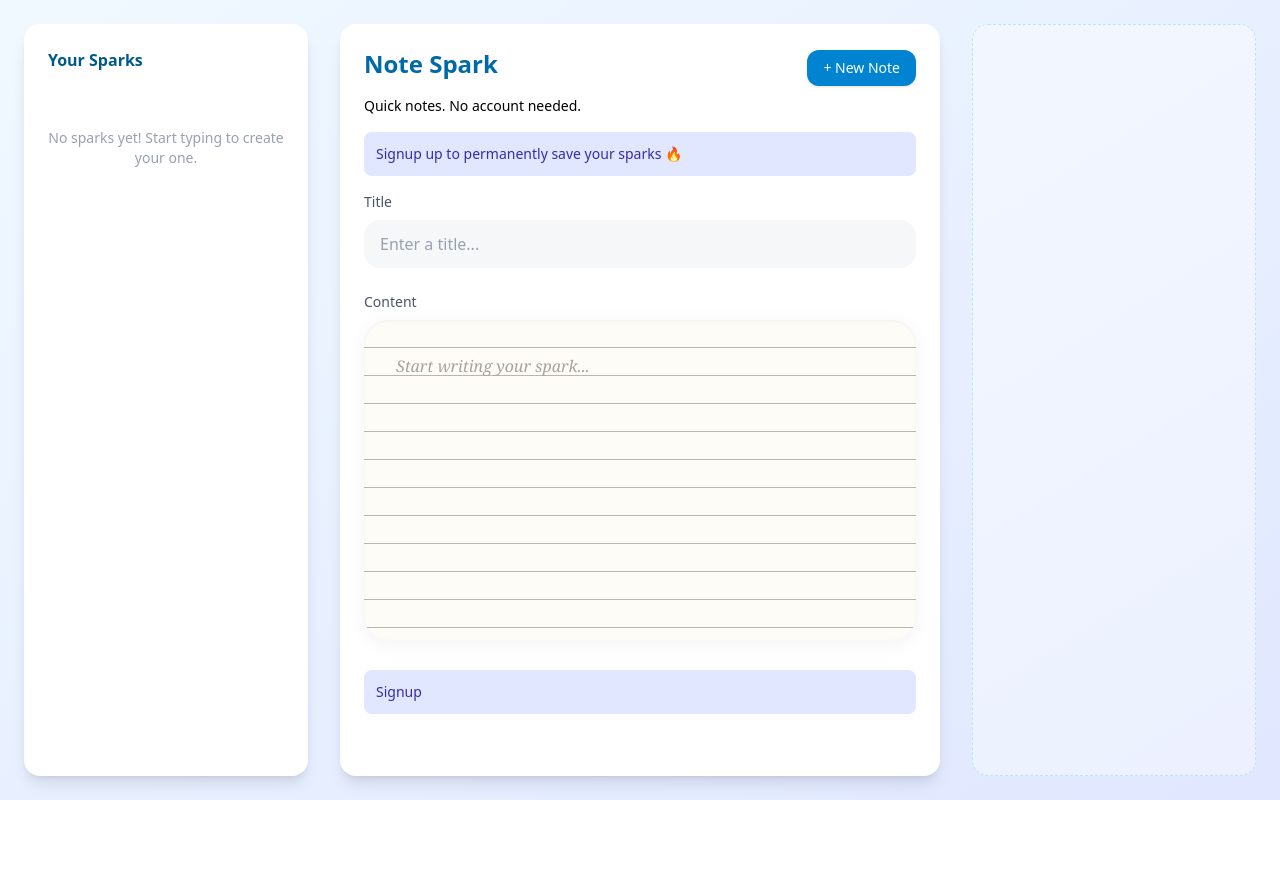
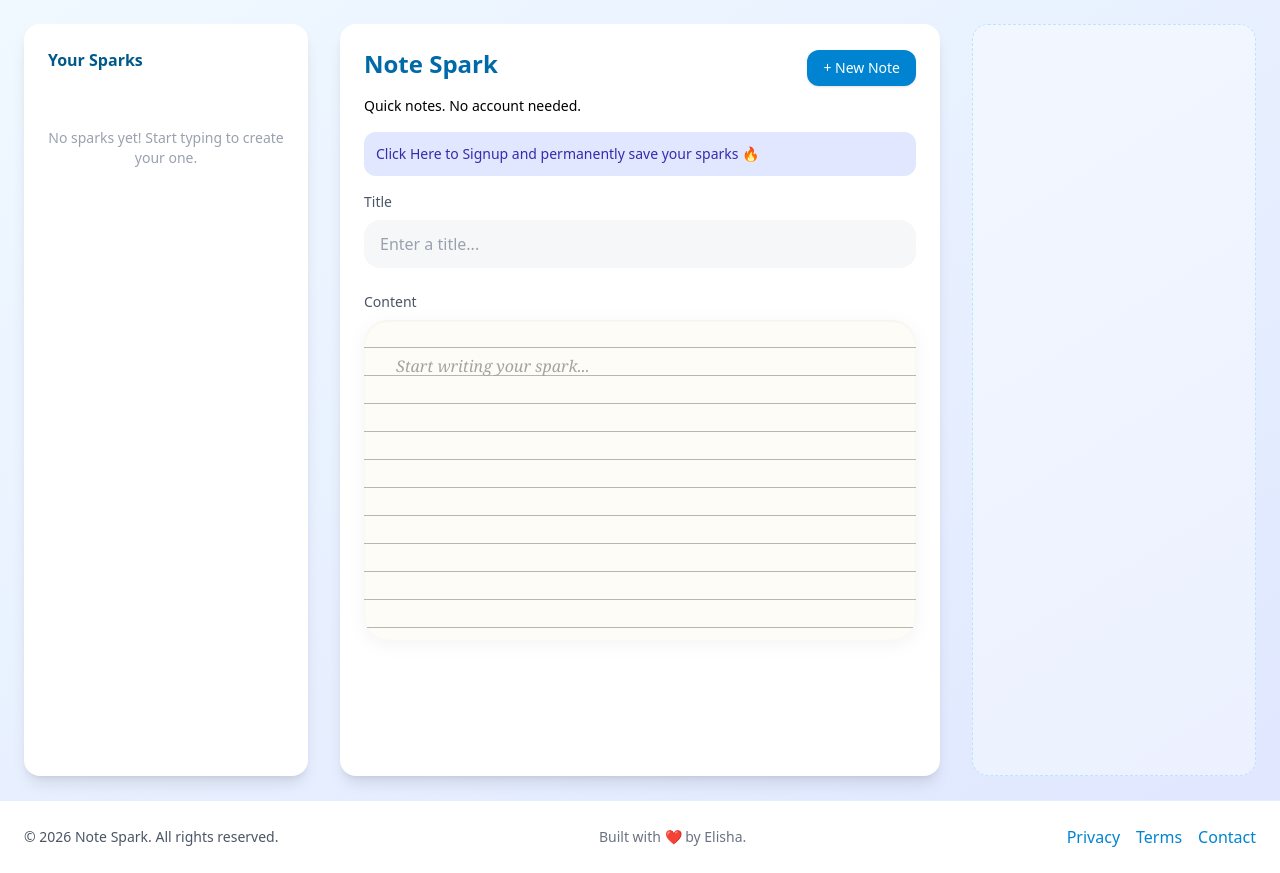
Before and after one commit to BlackCoder56/NotesSpark, a Vue app in the folder frontend/: page / in a window 1280 px wide. Before the commit the page ends 800 px from the top, so only its background shows below. Built offline with nearby package versions, Linux system fonts and the light colour scheme.

Commit message:
Added footer

```diff
--- a/frontend/src/App.vue
+++ b/frontend/src/App.vue
@@ -1,7 +1,14 @@
-<script setup></script>
+<script setup>
+import SparksFooter from './components/SparksFooter.vue';
+
+const components = {
+  SparksFooter
+};
+</script>
 
 <template>
     <router-view />
+    <components.SparksFooter />
 </template>
 
 <style scoped></style>
--- /dev/null
+++ b/frontend/src/components/SparksFooter.vue
@@ -0,0 +1,33 @@
+<template>
+    <footer class="bg-white backdrop-blur border-t border-sky-100">
+        <div class="max-w-7xl mx-auto px-6 py-6 flex flex-col md:flex-row items-center justify-between gap-4">
+
+            <!-- Left -->
+             <div class="text-sm text-gray-600">
+                &copy; {{currentYear }} Note Spark. All rights reserved.
+             </div>
+
+             <!-- Center -->
+              <div class="text-sm text-gray-500">
+                Built with ❤️ by Elisha.
+              </div>
+
+              <!-- Right -->
+               <div class="flex gap-4 text-gray-500">
+                    <a href="#" class="text-sky-600 hover:text-sky-800 transition">
+                        Privacy
+                    </a>
+                    <a href="#" class="text-sky-600 hover:text-sky-800 transition">
+                        Terms
+                    </a>
+                    <a href="#" class="text-sky-600 hover:text-sky-800 transition">
+                        Contact
+                    </a>
+               </div>
+        </div>
+    </footer>
+</template>
+
+<script setup>
+    const currentYear = new Date().getFullYear();
+</script>
--- a/frontend/src/views/HomeView.vue
+++ b/frontend/src/views/HomeView.vue
@@ -14,9 +14,7 @@
           No sparks yet! Start typing to create your one.
         </div>
 
-  <div v-else
-       class="flex-1 overflow-y-auto space-y-4 pr-2">
-
+        <div v-else            class="flex-1 overflow-y-auto space-y-4 pr-2">
         <div
           v-for="note in notes"
           :key="note.id"
@@ -65,8 +63,16 @@
           Quick notes. No account needed.
         </p>
 
-        <div class="mb-4 p-3 bg-indigo-100 text-indigo-800 rounded-lg text-sm">
-          Signup up to permanently save your sparks 🔥
+       <div
+  @click="goToSignup"
+  class="mb-4 p-3 rounded-xl text-sm font-medium
+         bg-indigo-100 text-indigo-800
+         cursor-pointer
+         transition-all duration-200
+         hover:bg-indigo-200 hover:shadow-md
+         active:scale-[0.98]"
+>
+  Click Here to Signup and  permanently save your sparks 🔥
 </div>
 
         <div class="mb-6">
@@ -100,9 +106,6 @@
 ></textarea>
       </div>
 
-        <div class="mb-4 p-3 bg-indigo-100 text-indigo-800 rounded-lg text-sm">
-          Signup
-        </div>
        </div>
 
        <!-- Adds panel -->
@@ -119,6 +122,7 @@
             {{ notification.message }}
         </div>
     </transition>
+
   </div>
 </template>
 
@@ -129,6 +133,7 @@
     deleteNote,
     saveNotes
   } from "@/utils/localStorageNotes";
+
 
   const notes = ref([]);
   const title = ref("");
```
Lines whose indentation alone changed are shown as unchanged.
